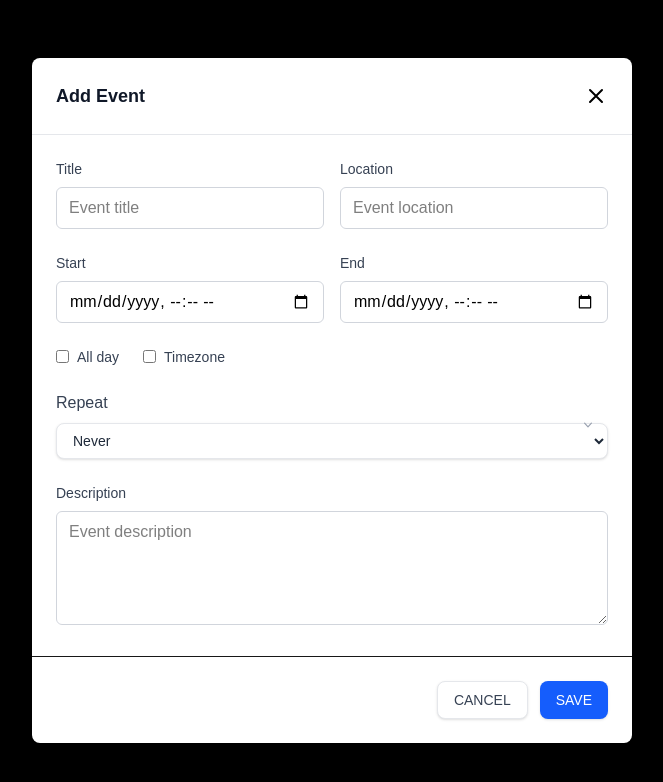
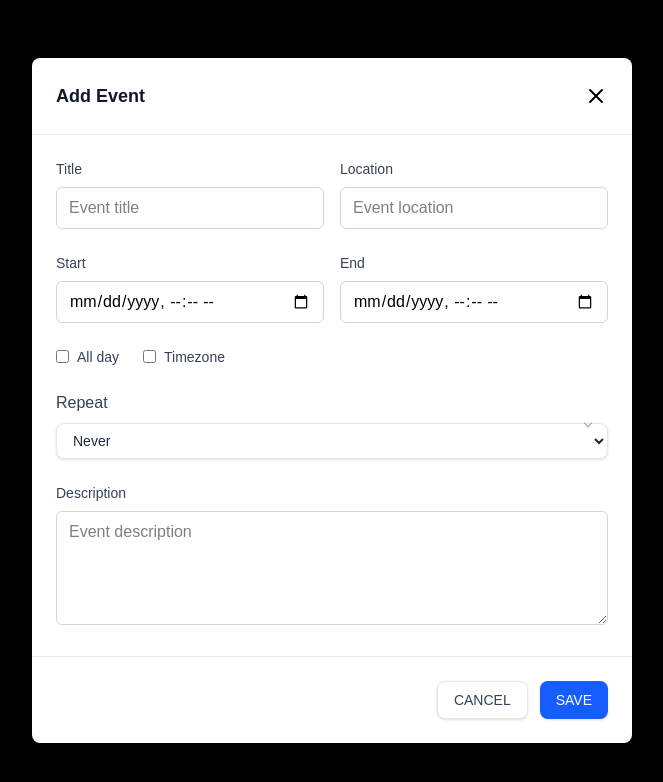
Before and after one commit to manash5/hamro-godam, a Next.js app: page /calendar in a window 1280 px wide. Both pictures are taken after a click on the button "Add Event". Shown: the top 782 px of the page, without its empty margins (308-971 px from the left). Built offline with nearby package versions, Linux system fonts and the light colour scheme.

Commit message:
fixed the bug in calendar

```diff
--- a/components/ContinuousCalendar.jsx
+++ b/components/ContinuousCalendar.jsx
@@ -258,7 +258,7 @@ const EventModal = ({ isOpen, onClose, event, onSave, onDelete }) => {
           </div>
         </div>
 
-        <div className="flex items-center justify-between p-6 border-t border-gray-20">
+        <div className="flex items-center justify-between p-6 border-t border-gray-200">
           <div>
             {event?.id && (
               <Button variant="danger" onClick={handleDelete}>
```
